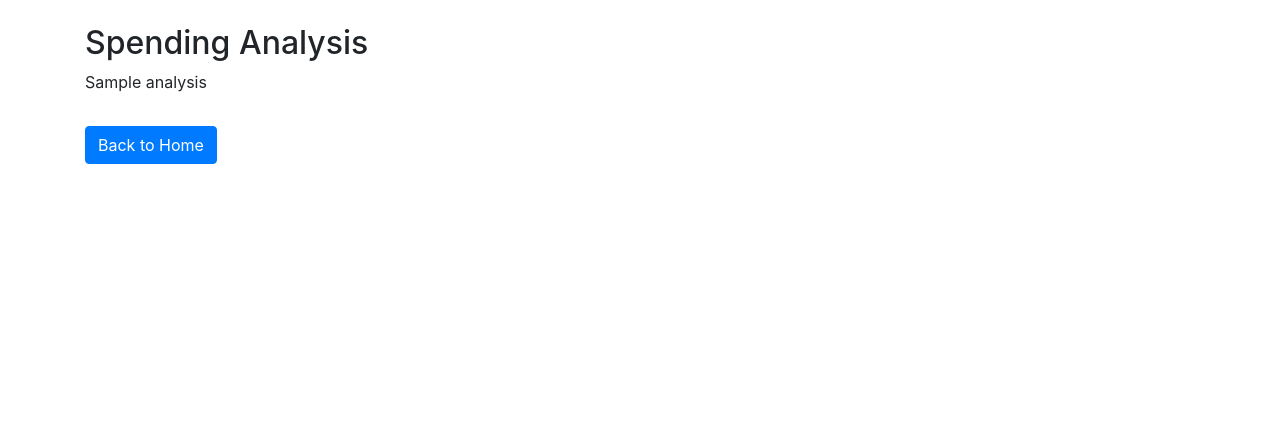
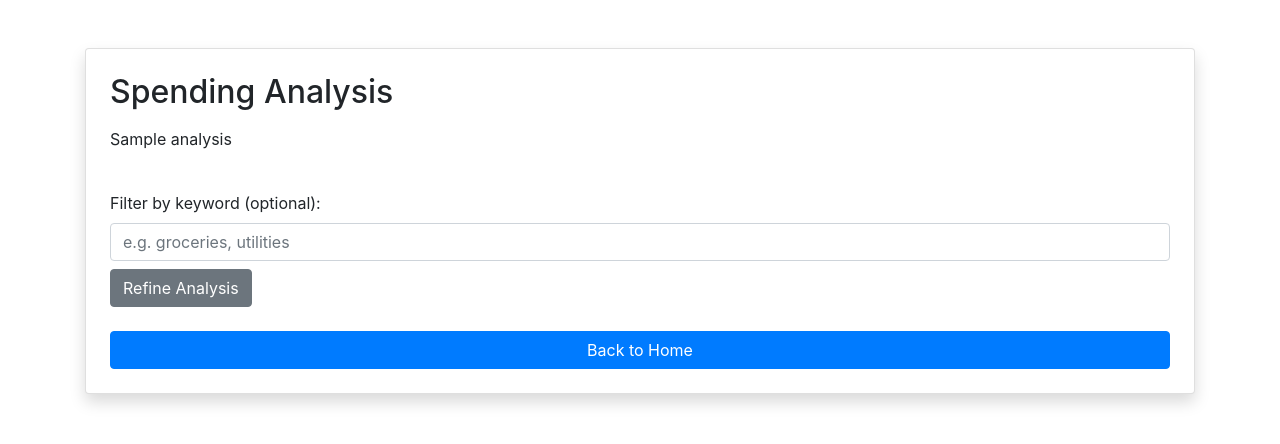
Before and after one commit to Jappieboef/Personal-Expense-Tracker, a Flask app: template templates/analysis.html in a window 1280 px wide. Shown: the top 444 px of the page. Run offline with Flask 2, Linux system fonts and the light colour scheme; the template is opened without the code that fills it: most values are stand-ins (such as "Sample title", 1, 10 or a date in 2020); some libraries are stand-ins or nearby versions.

Commit message:
added feature to redifine AI

```diff
--- a/app.py
+++ b/app.py
@@ -14,12 +14,19 @@
 
 openai.api_key = os.environ.get("OPENAI_API_KEY")  # or set it directly (not recommended)
 
-@app.route("/analyze")
+@app.route("/analyze", methods=["GET", "POST"])
 def analyze_spending():
     import pandas as pd
+    import openai
 
     df = pd.read_csv("synthetic_expense_data.csv")
-    summary_text = df.to_string(index=False)[:3000]  # limit to avoid token overflow
+
+    # Optional filtering
+    keyword = request.form.get("filter")
+    if keyword:
+        df = df[df["Category"].str.contains(keyword, case=False, na=False)]
+
+    summary_text = df.to_string(index=False)[:3000]
 
     response = openai.ChatCompletion.create(
         model="gpt-3.5-turbo",
@@ -31,6 +38,7 @@
 
     analysis = response.choices[0].message["content"]
     return render_template("analysis.html", analysis=analysis)
+
 
 @app.route("/login", methods=["GET", "POST"])
 def login():
--- a/templates/analysis.html
+++ b/templates/analysis.html
@@ -5,10 +5,21 @@
     <link rel="stylesheet" href="https://stackpath.bootstrapcdn.com/bootstrap/4.5.2/css/bootstrap.min.css">
 </head>
 <body>
-    <div class="container mt-4">
-        <h2>Spending Analysis</h2>
-        <p>{{ analysis }}</p>
-        <a href="/" class="btn btn-primary mt-3">Back to Home</a>
+    <div class="container mt-5">
+        <div class="card shadow p-4">
+            <h2 class="mb-3">Spending Analysis</h2>
+            <p>{{ analysis }}</p>
+
+            <!-- 🔁 Step 2: Refine Analysis Form -->
+            <form action="/analyze" method="POST" class="mt-4">
+                <label for="filter" class="form-label">Filter by keyword (optional):</label>
+                <input type="text" name="filter" id="filter" class="form-control mb-2" placeholder="e.g. groceries, utilities">
+                <button type="submit" class="btn btn-secondary">Refine Analysis</button>
+            </form>
+
+            <!-- 🔙 Back Button -->
+            <a href="/" class="btn btn-primary mt-4">Back to Home</a>
+        </div>
     </div>
 </body>
 </html>
--- a/templates/home.html
+++ b/templates/home.html
@@ -40,7 +40,7 @@
 <body>
     <div class="container hero">
         <h1>Welcome to the Expense Tracker</h1>
-        <p>This is a <strong>demo web application</strong> built using Python (Flask), Bootstrap, and Matplotlib.<br>
+        <p>This is a <strong>demo web application</strong> built using Python (Flask),<strong>openAI incorperated</strong>, Bootstrap, and Matplotlib.<br>
            You can view your expenses, add new ones, and visualize spending trends.</p>
 <div class="card shadow p-4 mb-4 text-center">
     <h3 class="mb-3">Expense Tracker</h3>
```
